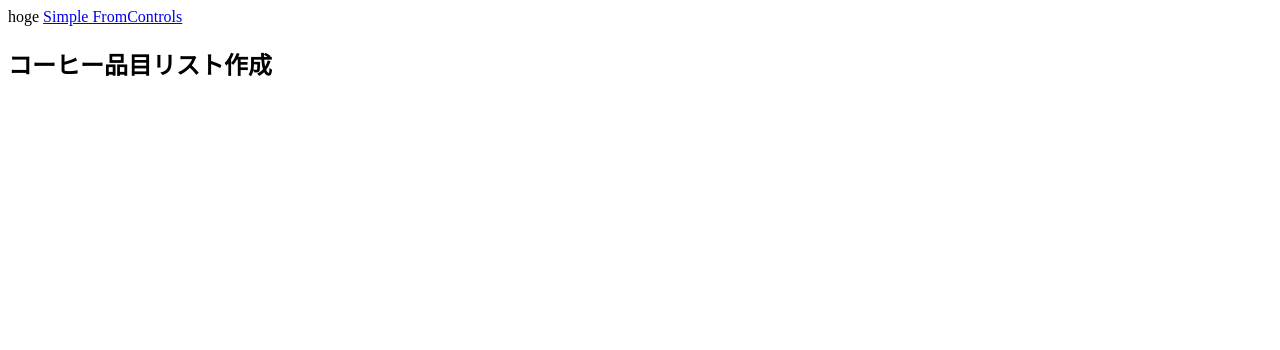
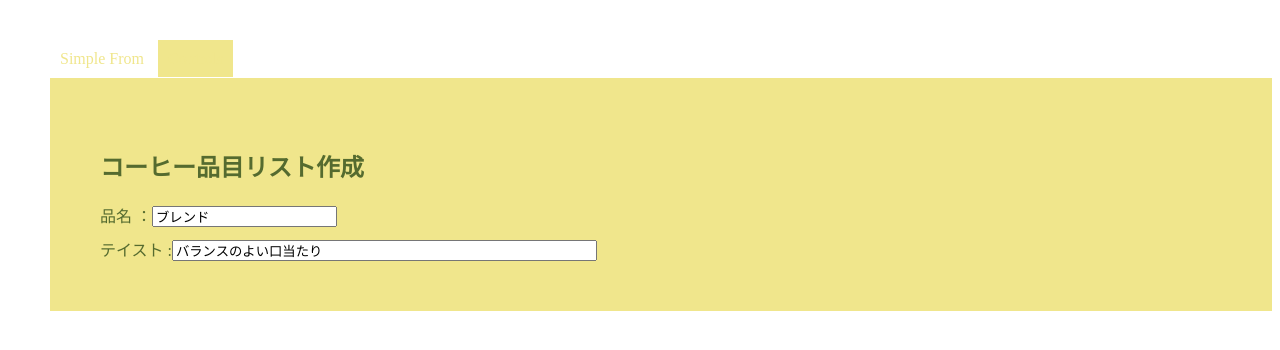
Before and after one commit to Devenue-yuya/angular-master, an Angular app in the folder my-app/: page /controls in a window 1280 px wide. Shown: the top 350 px of the page. Built offline with nearby package versions, Linux system fonts and the light colour scheme; what @angular/Common would draw is missing.

Commit message:
9-2完了

```diff
--- a/my-app/src/app/app.component.html
+++ b/my-app/src/app/app.component.html
@@ -1,5 +1,5 @@
-<nav>hoge
-  <a routerLink="./simple-from">Simple From</a>
-  <a routerLink="./controls">Controls</a>
+<nav>
+  <a routerLink="./simple-from" routerLinkActive ="selected-item">Simple From</a>
+  <a routerLink="./controls" routerLinkActive ="selected-item">Controls</a>
 </nav>
 <div><router-outlet></router-outlet></div>
--- /dev/null
+++ b/my-app/src/app/app.component.min.css
@@ -0,0 +1 @@
+a{padding:10px;margin-right:4px;background-color:darkkolivegreen;color:khaki;text-decoration:none}a.selected-item{background-color:khaki}div{padding:50px;background-color:khaki;color:darkolivegreen}
--- a/my-app/src/app/app.component.sass
+++ b/my-app/src/app/app.component.sass
@@ -0,0 +1,21 @@
+a
+  padding: 10px
+  margin-right: 4px
+  background-color: darkkolivegreen
+  color: khaki
+  text-decoration: none
+
+
+a:link,a:visited,a:hover
+  color:khaki
+
+
+a.selected-item
+  color:darkolivegreen
+  background-color: khaki
+
+
+div
+  padding: 50px
+  background-color: khaki
+  color: darkolivegreen
--- a/my-app/src/app/controls/controls.component.html
+++ b/my-app/src/app/controls/controls.component.html
@@ -1,5 +1,9 @@
 <h2>コーヒー品目リスト作成</h2>
 <form [formGroup] = "coffeeForm" novalidate>
-
-
+  <div>
+    <label>品名 ：<input formControlName="name" ></label>
+  </div>
+  <div>
+    <label>テイスト :<input formControlName="taste" size="50"></label>
+</div>
 </form>
--- /dev/null
+++ b/my-app/src/styles.min.css
@@ -0,0 +1 @@
+body{margin-top:50px;margin-left:50px}div{margin-top:10px}
--- a/my-app/src/styles.sass
+++ b/my-app/src/styles.sass
@@ -1 +1,6 @@
-/* You can add global styles to this file, and also import other style files */
+body
+  margin-top: 50px
+  margin-left: 50px
+
+div
+  margin-top: 10px
```
